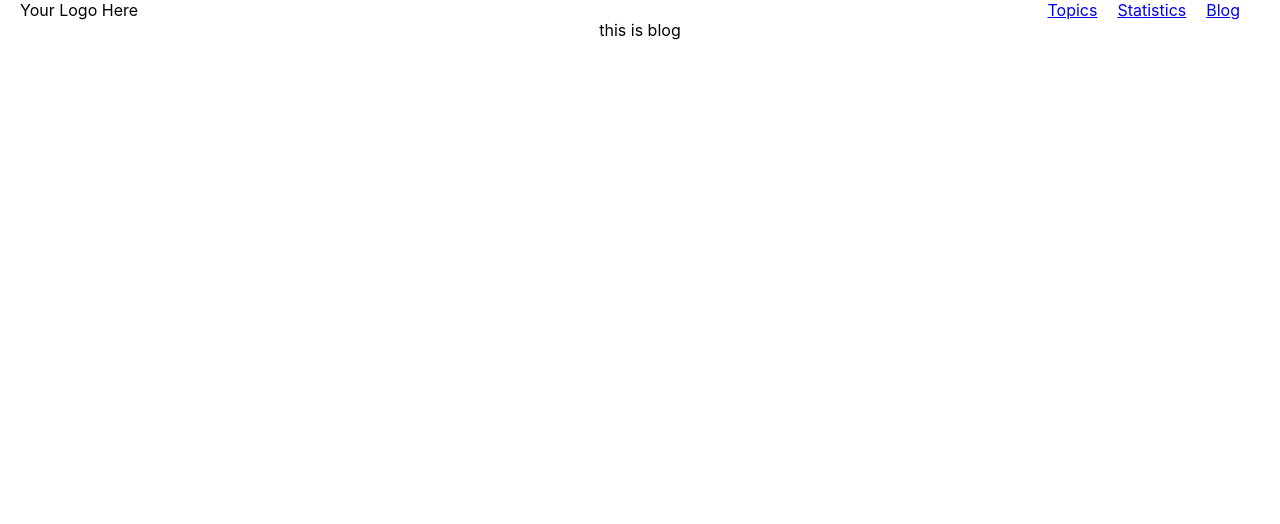
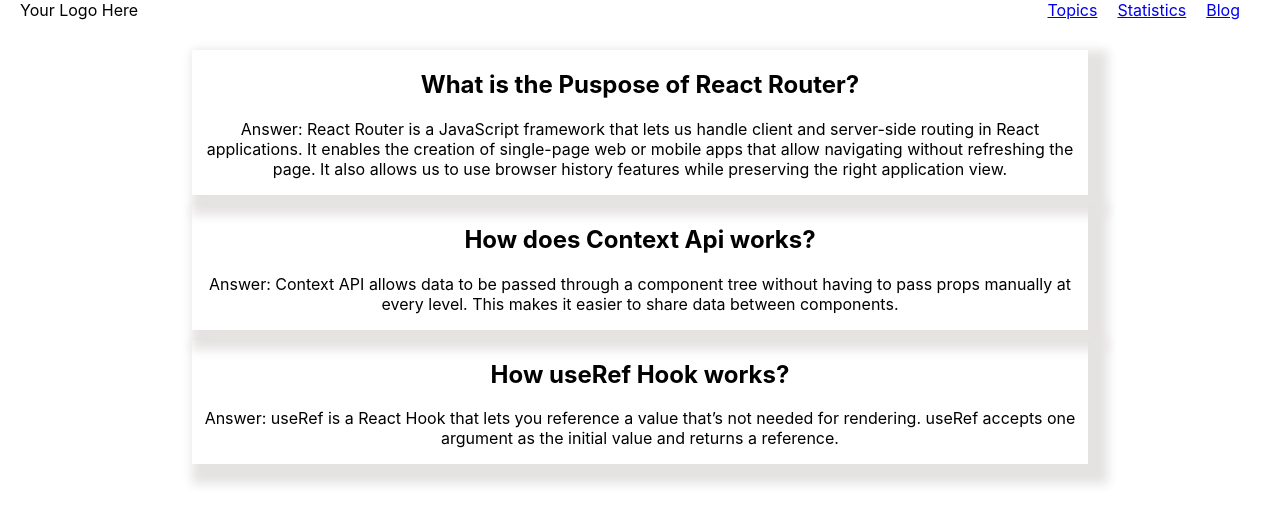
Before and after one commit to kamalubd/assignment-09, a React (Create React App) app: page /blog in a window 1280 px wide. Shown: the top 524 px of the page. Built offline with nearby package versions, Linux system fonts and the light colour scheme.

Commit message:
404 route created

```diff
--- a/src/App.js
+++ b/src/App.js
@@ -6,6 +6,7 @@ import Blogs from './Components/Blogs/Blogs';
 import Layout from './Components/Layout/Layout';
 import QuizDetails from './Components/QuizDetails/QuizDetails';
 import Statistics from './Components/Statistics/Statistics';
+import PageNotFound from './Components/PageNotFound/PageNotFound';
 
 function App() {
 const router = createBrowserRouter([
@@ -20,8 +21,8 @@ const router = createBrowserRouter([
       {path: 'quiz/:quizId', loader: ({params}) => fetch(`https://openapi.programming-hero.com/api/quiz/${params.quizId}`), element: <QuizDetails></QuizDetails>}
 
     ],
-
   },
+  {path: '*', element: <PageNotFound></PageNotFound>}
 ])
 
   return (
--- /dev/null
+++ b/src/Components/Blogs/Blog.css
@@ -0,0 +1,12 @@
+.blog-container {
+    display: grid;
+    grid-template-columns: 1fr;
+    gap: 10px;
+    margin-top: 30px;
+}
+
+.single-div {
+    box-shadow: 10px 10px 10px 10px rgb(229, 226, 226);
+    width: 70%;
+    margin: auto;
+}
--- a/src/Components/Blogs/Blogs.js
+++ b/src/Components/Blogs/Blogs.js
@@ -1,9 +1,23 @@
 import React from 'react';
+import './Blog.css'
 
 const Blogs = () => {
     return (
-        <div>
-            this is blog
+        <div className='blog-container'>
+           <div className='single-div'>
+            <h2>What is the Puspose of React Router?</h2>
+            <p>Answer: React Router is a JavaScript framework that lets us handle client and server-side routing in React applications. It enables the creation of single-page web or mobile apps that allow navigating without refreshing the page. It also allows us to use browser history features while preserving the right application view.</p>
+           </div>
+           <div className='single-div'>
+            <h2>How does Context Api works?</h2>
+            <p>Answer: Context API allows data to be passed through a component tree without having to pass props manually at every level. This makes it easier to share data between components.</p>
+
+           </div>
+           <div className='single-div'>
+            <h2>How useRef Hook works?</h2>
+            <p>Answer: useRef is a React Hook that lets you reference a value that’s not needed for rendering. useRef accepts one argument as the initial value and returns a reference.</p>
+
+           </div>
         </div>
     );
 };
--- /dev/null
+++ b/src/Components/PageNotFound/PageNotFound.js
@@ -0,0 +1,13 @@
+import React from 'react';
+import { Link } from 'react-router-dom';
+
+const PageNotFound = () => {
+    return (
+        <div>
+            <h1>Ooops!! Page Not Found</h1>
+            <p>Please Return to <Link to='/'>Home Page</Link></p>
+        </div>
+    );
+};
+
+export default PageNotFound;
--- a/src/Components/Question/Question.js
+++ b/src/Components/Question/Question.js
@@ -24,7 +24,8 @@ const Question = ({ questions}) => {
     };
 
     const showAnswer = () => {
-            toast (correctAnswer);
+
+         toast (`Correct Answe is: ${correctAnswer}`)
     }
 
     return (
--- a/src/Components/Statistics/Statistics.css
+++ b/src/Components/Statistics/Statistics.css
@@ -1,3 +1,7 @@
+.title {
+    color: rgb(99, 99, 241);
+}
+
 .linechart {
     width: 50%;
     margin: auto;
--- a/src/Components/Statistics/Statistics.js
+++ b/src/Components/Statistics/Statistics.js
@@ -15,6 +15,7 @@ const Statistics = () => {
 
     return (
         <div className='linechart'>
+        <div><h3 className='title'>Number of Quiz Chart by Topic</h3></div>
         <LineChart
           width={500}
           height={300}
@@ -35,8 +36,6 @@ const Statistics = () => {
           <Line type="monotone" dataKey="total" stroke="#82ca9d" />
         </LineChart>
         </div>
-
-
     );
 };
 
```
